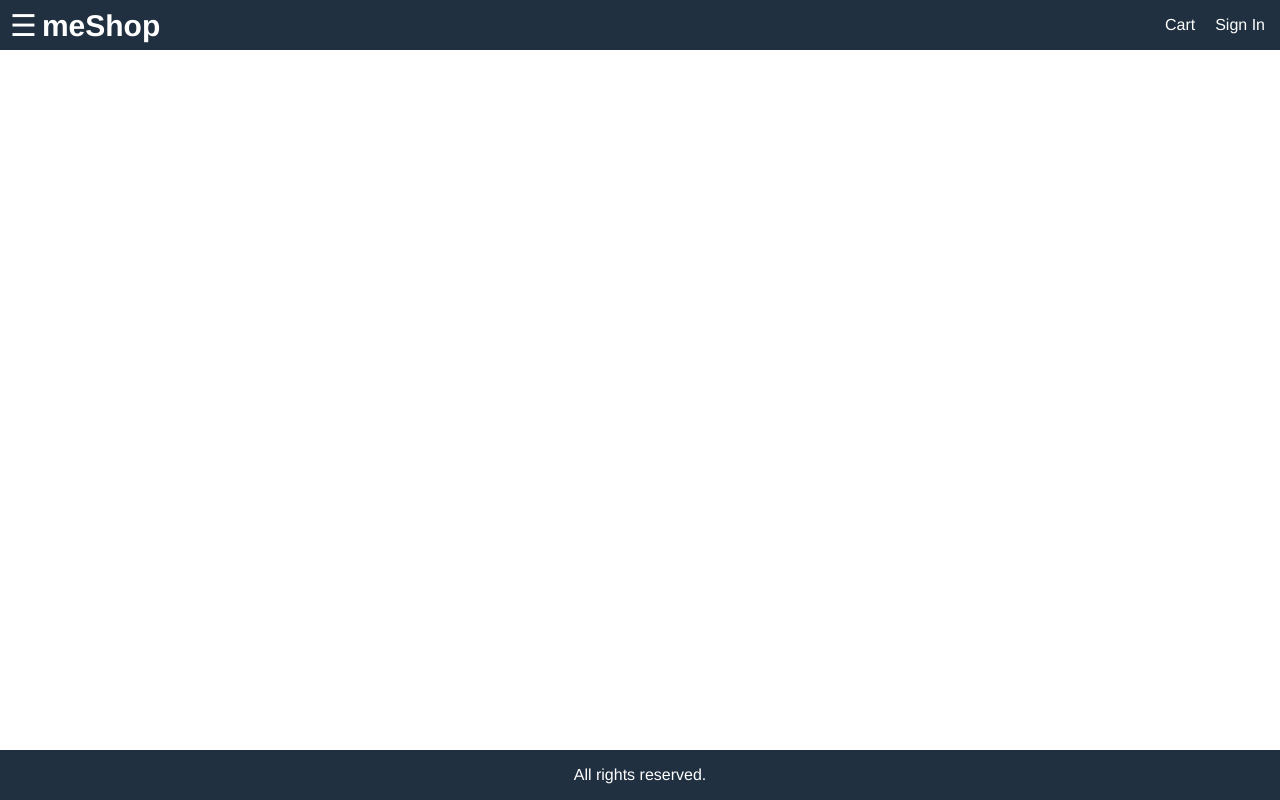
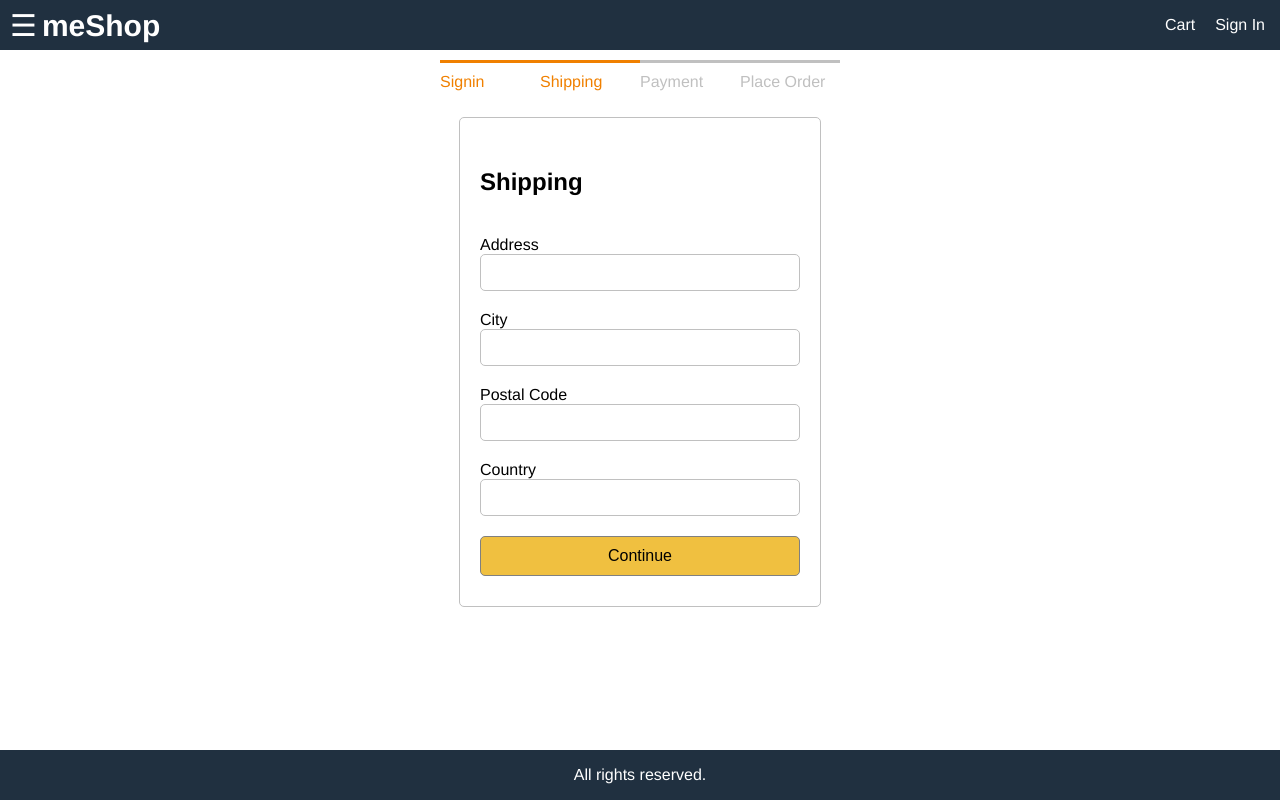
Before and after one commit to mahi397/MeShop, a React (Create React App) app in the folder frontend/: page /shipping in a window 1280 px wide. Built offline with nearby package versions, Linux system fonts and the light colour scheme.

Commit message:
Checkout wizard screen

```diff
--- a/frontend/src/App.js
+++ b/frontend/src/App.js
@@ -7,6 +7,9 @@
 import { useSelector } from 'react-redux';
 import RegisterScreen from './screens/RegisterScreen';
 import ProductsScreen from './screens/ProductsScreen';
+import ShippingScreen from './screens/ShippingScreen';
+import PaymentScreen from './screens/PaymentScreen';
+import PlaceOrderScreen from './screens/PlaceOrderScreen';
 import './App.css';
 
 function App() {
@@ -61,6 +64,9 @@
             <Route path="/signin" component={SigninScreen} />
             <Route path="/register" component={RegisterScreen} />
             <Route path="/products" component={ProductsScreen} />
+            <Route path="/shipping" component={ShippingScreen} />
+            <Route path="/payment" component={PaymentScreen} />
+            <Route path="/placeorder" component={PlaceOrderScreen} />
           </div>
         </main>
 
--- /dev/null
+++ b/frontend/src/components/CheckoutSteps.js
@@ -0,0 +1,12 @@
+import React from 'react';
+
+function CheckoutSteps(props) {
+  return <div className="checkout-steps">
+    <div className={props.step1 ? 'active' : ''} >Signin</div>
+    <div className={props.step2 ? 'active' : ''} >Shipping</div>
+    <div className={props.step3 ? 'active' : ''} >Payment</div>
+    <div className={props.step4 ? 'active' : ''} >Place Order</div>
+  </div>
+}
+
+export default CheckoutSteps;
--- a/frontend/src/index.css
+++ b/frontend/src/index.css
@@ -388,3 +388,67 @@
 tbody>tr:nth-child(odd){
   background-color: #f0f0f0;
 }
+
+
+/* Checkout Steps */
+
+.checkout-steps{
+  display: flex;
+  justify-content: space-between;
+  width: 40rem;
+  margin: 1rem auto;
+
+}
+.checkout-steps > div{
+  border-top: .3rem #c0c0c0 solid;
+  color: #c0c0c0;
+  flex: 1 1;
+  padding-top: 1rem;
+}
+.checkout-steps > div.active{
+  border-top: .3rem #f08000 solid;
+  color: #f08000;
+}
+
+/* Place Order */
+
+.placeorder{
+  display: flex;
+  flex-grow: wrap;
+  padding: 1rem;
+  justify-content: space-between;
+}
+.placeorder-info{
+  flex: 3 1 60rem;
+}
+.placeorder-action{
+  flex: 1 1 20rem;
+  border: .1rem #c0c0c0 solid;
+  border-radius: .5rem;
+  background-color: #fcfcfc;
+  padding: 1rem;
+}
+.placeorder-info > div{
+  border: .1rem #c0c0c0 solid;
+  border-radius: .5rem;
+  background-color: #fcfcfc;
+  padding: 1rem;
+  margin: 1rem;
+}
+.placeorder-info > div:first-child{
+  margin-top: 0;
+}
+.placeorder-action > ul {
+  padding: 0;
+  list-style-type: none;
+}
+.placeorder-action > ul > li{
+  display: flex;
+  justify-content: space-between;
+  margin-bottom: 1rem;
+}
+.placeorder-action > ul > li:last-child{
+    font-size: 2rem;
+    font-weight: bold;
+    color: #c04000;
+}
--- a/frontend/src/redux/constants/cartConstants.js
+++ b/frontend/src/redux/constants/cartConstants.js
@@ -1,2 +1,4 @@
 export const CART_ADD_ITEM = 'CART_ADD_ITEM';
 export const CART_REMOVE_ITEM = 'CART_REMOVE_ITEM';
+export const CART_SAVE_SHIPPING = 'CART_SAVE_SHIPPING';
+export const CART_SAVE_PAYMENT = 'CART_SAVE_PAYMENT';
--- a/frontend/src/redux/store.js
+++ b/frontend/src/redux/store.js
@@ -9,7 +9,7 @@
 const cartItems = Cookie.getJSON("cartItems") || [];
 const userInfo = Cookie.getJSON("userInfo") || null;
 
-const initialState = { cart: { cartItems }, userSignin: { userInfo } };
+const initialState = { cart: { cartItems, shipping: {}, payment: {} }, userSignin: { userInfo } };
 
 const reducer = combineReducers({
   productList: productListReducer,
--- /dev/null
+++ b/frontend/src/screens/PaymentScreen.js
@@ -0,0 +1,50 @@
+import React, { useEffect, useState } from 'react';
+import { Link } from 'react-router-dom';
+import { useSelector, useDispatch } from 'react-redux';
+import { savePayment } from '../redux/actions/cartActions';
+import CheckoutSteps from '../components/CheckoutSteps';
+
+function PaymentScreen(props) {
+
+  const [paymentMethod, setPaymentMethod] = useState('');
+
+  const dispatch = useDispatch();
+
+  const submitHandler = (e) => {
+    e.preventDefault();
+    dispatch(savePayment({ paymentMethod }));
+    props.history.push('placeorder');
+  }
+  return <div>
+    <CheckoutSteps step1 step2 step3 ></CheckoutSteps>
+    <div className="form">
+      <form onSubmit={submitHandler} >
+        <ul className="form-container">
+          <li>
+            <h2>Payment</h2>
+          </li>
+
+          <li>
+            <div>
+              <input type="radio" name="paymentMethod" id="paymentMethod" value="paypal"
+                onChange={(e) => setPaymentMethod(e.target.value)}>
+              </input>
+              <label htmlFor="paymentMethod">
+                Paypal
+          </label>
+            </div>
+
+          </li>
+
+          <li>
+            <button type="submit" className="button primary">Continue</button>
+          </li>
+
+        </ul>
+      </form>
+    </div>
+  </div>
+
+}
+
+export default PaymentScreen;
--- /dev/null
+++ b/frontend/src/screens/PlaceOrderScreen.js
@@ -0,0 +1,131 @@
+import React, { useEffect } from 'react';
+import { addToCart, removeFromCart } from '../redux/actions/cartActions';
+import { useDispatch, useSelector } from 'react-redux';
+import { Link } from 'react-router-dom';
+import CheckoutSteps from '../components/CheckoutSteps';
+function PlaceOrderScreen(props) {
+
+  const cart = useSelector(state => state.cart);
+
+  const { cartItems, shipping, payment } = cart;
+  if (!shipping.address) {
+    props.history.push("/shipping");
+  } else if (!payment.paymentMethod) {
+    props.history.push("/payment");
+  }
+  const itemsPrice = cartItems.reduce((a, c) => a + c.price * c.qty, 0);
+  const shippingPrice = itemsPrice > 100 ? 0 : 10;
+  const taxPrice = 0.15 * itemsPrice;
+  const totalPrice = itemsPrice + shippingPrice + taxPrice;
+
+  const dispatch = useDispatch();
+
+  const placeOrderHandler = () => {
+    // create an order
+  }
+  useEffect(() => {
+
+  }, []);
+
+  const checkoutHandler = () => {
+    props.history.push("/signin?redirect=shipping");
+  }
+
+  return <div>
+    <CheckoutSteps step1 step2 step3 step4 ></CheckoutSteps>
+    <div className="placeorder">
+      <div className="placeorder-info">
+        <div>
+          <h3>
+            Shipping
+          </h3>
+          <div>
+            {cart.shipping.address}, {cart.shipping.city},
+          {cart.shipping.postalCode}, {cart.shipping.country},
+          </div>
+        </div>
+        <div>
+          <h3>Payment</h3>
+          <div>
+            Payment Method: {cart.payment.paymentMethod}
+          </div>
+        </div>
+        <div>
+          <ul className="cart-list-container">
+            <li>
+              <h3>
+                Shopping Cart
+          </h3>
+              <div>
+                Price
+          </div>
+            </li>
+            {
+              cartItems.length === 0 ?
+                <div>
+                  Cart is empty
+          </div>
+                :
+                cartItems.map(item =>
+                  <li>
+                    <div className="cart-image">
+                      <img src={item.image} alt="product" />
+                    </div>
+                    <div className="cart-name">
+                      <div>
+                        <Link to={"/product/" + item.product}>
+                          {item.name}
+                        </Link>
+
+                      </div>
+                      <div>
+                        Qty: {item.qty}
+                      </div>
+                    </div>
+                    <div className="cart-price">
+                      ${item.price}
+                    </div>
+                  </li>
+                )
+            }
+          </ul>
+        </div>
+
+
+      </div>
+      <div className="placeorder-action">
+        <ul>
+          <li>
+            <button className="button primary full-width" onClick={placeOrderHandler} >Place Order</button>
+          </li>
+          <li>
+            <h3>Order Summary</h3>
+          </li>
+          <li>
+            <div>Items</div>
+            <div>${itemsPrice}</div>
+          </li>
+          <li>
+            <div>Shipping</div>
+            <div>${shippingPrice}</div>
+          </li>
+          <li>
+            <div>Tax</div>
+            <div>${taxPrice}</div>
+          </li>
+          <li>
+            <div>Order Total</div>
+            <div>${totalPrice}</div>
+          </li>
+        </ul>
+
+
+
+      </div>
+
+    </div>
+  </div>
+
+}
+
+export default PlaceOrderScreen;
--- a/frontend/src/screens/RegisterScreen.js
+++ b/frontend/src/screens/RegisterScreen.js
@@ -12,10 +12,11 @@
   const userRegister = useSelector(state => state.userRegister);
   const { loading, userInfo, error } = userRegister;
   const dispatch = useDispatch();
+  const redirect = props.location.search ? props.location.search.split("=")[1] : '/';
 
   useEffect(() => {
     if (userInfo) {
-      props.history.push("/");
+        props.history.push(redirect);
     }
     return () => {
       //
@@ -65,7 +66,8 @@
           <button type="submit" className="button primary">Register</button>
         </li>
         <li>
-          Already have an account? <Link to="/signin">Sign-in</Link>
+          Already have an account?
+          <Link to={redirect === "/" ? "signin" : "signin?redirect=" + redirect} className="button secondary text-center" >Create your MeShop account</Link>
         </li>
 
       </ul>
--- /dev/null
+++ b/frontend/src/screens/ShippingScreen.js
@@ -0,0 +1,71 @@
+import React, { useEffect, useState } from 'react';
+import { Link } from 'react-router-dom';
+import { useSelector, useDispatch } from 'react-redux';
+import { saveShipping } from '../redux/actions/cartActions';
+import CheckoutSteps from '../components/CheckoutSteps';
+
+function ShippingScreen(props) {
+
+  const [address, setAddress] = useState('');
+  const [city, setCity] = useState('');
+  const [postalCode, setPostalCode] = useState('');
+  const [country, setCountry] = useState('');
+
+  const dispatch = useDispatch();
+
+  const submitHandler = (e) => {
+    e.preventDefault();
+    dispatch(saveShipping({ address, city, postalCode, country }));
+    props.history.push('payment');
+  }
+  return <div>
+    <CheckoutSteps step1 step2 ></CheckoutSteps>
+    <div className="form">
+      <form onSubmit={submitHandler} >
+        <ul className="form-container">
+          <li>
+            <h2>Shipping</h2>
+          </li>
+
+          <li>
+            <label htmlFor="address">
+              Address
+          </label>
+            <input type="text" name="address" id="address" onChange={(e) => setAddress(e.target.value)}>
+            </input>
+          </li>
+          <li>
+            <label htmlFor="city">
+              City
+          </label>
+            <input type="text" name="city" id="city" onChange={(e) => setCity(e.target.value)}>
+            </input>
+          </li>
+          <li>
+            <label htmlFor="postalCode">
+              Postal Code
+          </label>
+            <input type="text" name="postalCode" id="postalCode" onChange={(e) => setPostalCode(e.target.value)}>
+            </input>
+          </li>
+          <li>
+            <label htmlFor="country">
+              Country
+          </label>
+            <input type="text" name="country" id="country" onChange={(e) => setCountry(e.target.value)}>
+            </input>
+          </li>
+
+
+          <li>
+            <button type="submit" className="button primary">Continue</button>
+          </li>
+
+        </ul>
+      </form>
+    </div>
+  </div>
+
+}
+
+export default ShippingScreen;
--- a/frontend/src/screens/SigninScreen.js
+++ b/frontend/src/screens/SigninScreen.js
@@ -10,10 +10,11 @@
   const userSignin = useSelector(state => state.userSignin);
   const { loading, userInfo, error } = userSignin;
   const dispatch = useDispatch();
+  const redirect = props.location.search ? props.location.search.split("=")[1] : '/';
 
   useEffect(() => {
     if (userInfo) {
-      props.history.push("/");
+      props.history.push(redirect);
     }
     return () => {
       //
@@ -54,10 +55,11 @@
           New to MeShop?
         </li>
         <li>
-          <Link to="/register" className="button secondary text-center" >Create your MeShop account</Link>
+        <Link to={redirect === "/" ? "register" : "register?redirect=" + redirect} className="button secondary text-center" >Create your MeShop account</Link>
         </li>
       </ul>
     </form>
   </div>
 }
+
 export default SigninScreen;
```
Also changed, not shown: frontend/src/redux/actions/cartActions.js (+10 -2 lines), frontend/src/redux/reducers/cartReducers.js (+7 -3 lines), 2 other files (tests, documents, lock files or other folders).
